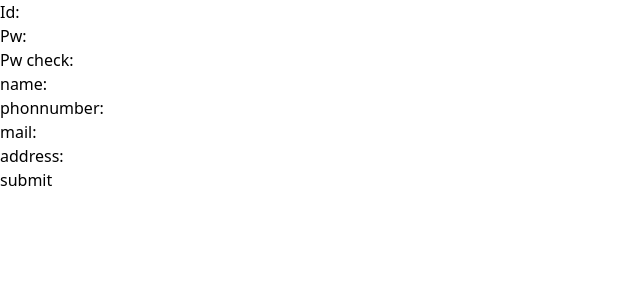
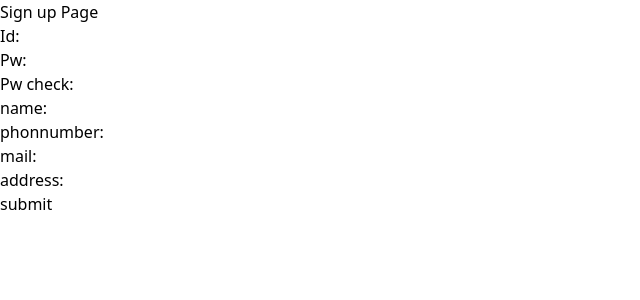
Before and after one commit to csm009177/unhw, a Next.js app: page /signup in a window 1280 px wide. Shown: the top 300 px of the page, without its empty margins (0-640 px from the left). Built offline with nearby package versions, Linux system fonts and the light colour scheme.

Commit message:
Login/Signup - move title into form tag

```diff
--- a/app/(pages)/layout.tsx
+++ b/app/(pages)/layout.tsx
@@ -47,7 +47,7 @@ export default function MainLayout({ children }: ChildrenProps) {
     }
   }, [pathname,showToggle, showChildren, showLobby, router]);
 
-  const [isOpen, setIsOpen] = useState(true);
+  const [isOpen, setIsOpen] = useState<boolean>(true);
   const [selectedPjtIndex, setSelectedPjtIndex] = useState<number|null>(null);
 
   return (
--- a/app/(pages)/login/page.tsx
+++ b/app/(pages)/login/page.tsx
@@ -36,8 +36,9 @@ export default function Login() {
   };
 
   return (
-      <>Log in Page
+      <>
         <form onSubmit={handleSubmit}>
+        <div>Log in Page</div>
           <div>
             <label htmlFor="userId">user Id:</label>
             <input
--- a/app/(pages)/signup/page.tsx
+++ b/app/(pages)/signup/page.tsx
@@ -56,6 +56,7 @@ export default function SignUp() {
 
   return (
     <form onSubmit={handleSubmit}>
+      <div>Sign up Page</div>
       <div>
         <label htmlFor="userId">Id:</label>
         <input
--- a/app/ui/ProjectShow.tsx
+++ b/app/ui/ProjectShow.tsx
@@ -16,7 +16,7 @@ export default function ProjectShow() {
   // 선택된 프로젝트의 인덱스를 변경합니다.
   const { selectedPjtIndex } = useContext(selectedProjectContext);
   // 선택된 Product의 배열을 배열로 설정합니다.
-  const [selectedProduct, setSelectedProduct] = useState<[] | null>([]);
+  const [selectedProduct, setSelectedProduct] = useState<[]|null>([]);
 
   useEffect(() => {
     if (selectedPjtIndex !== null) {
```
